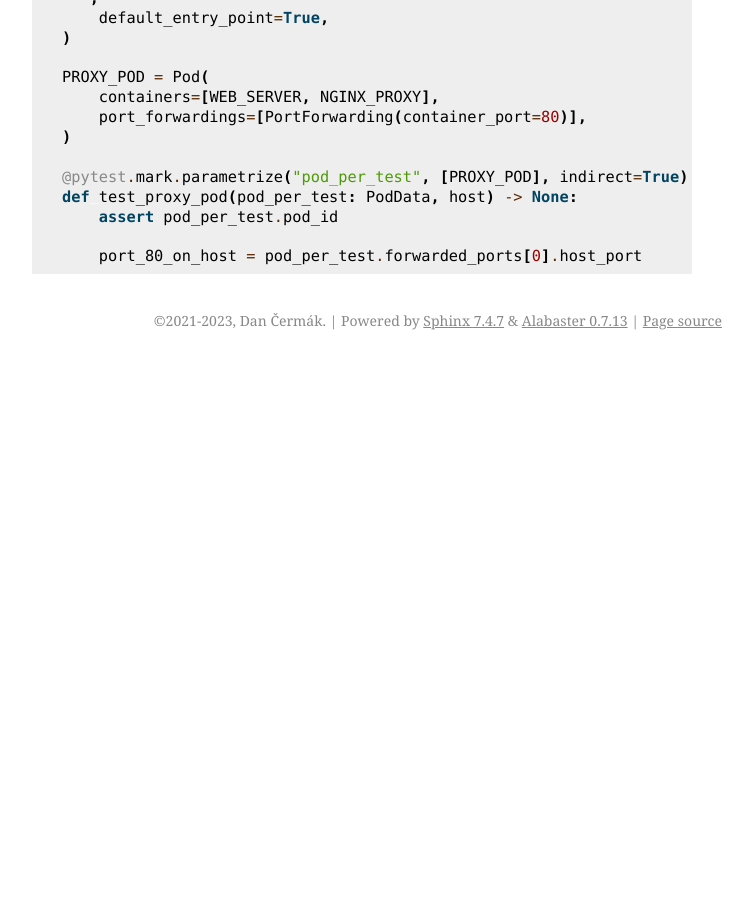
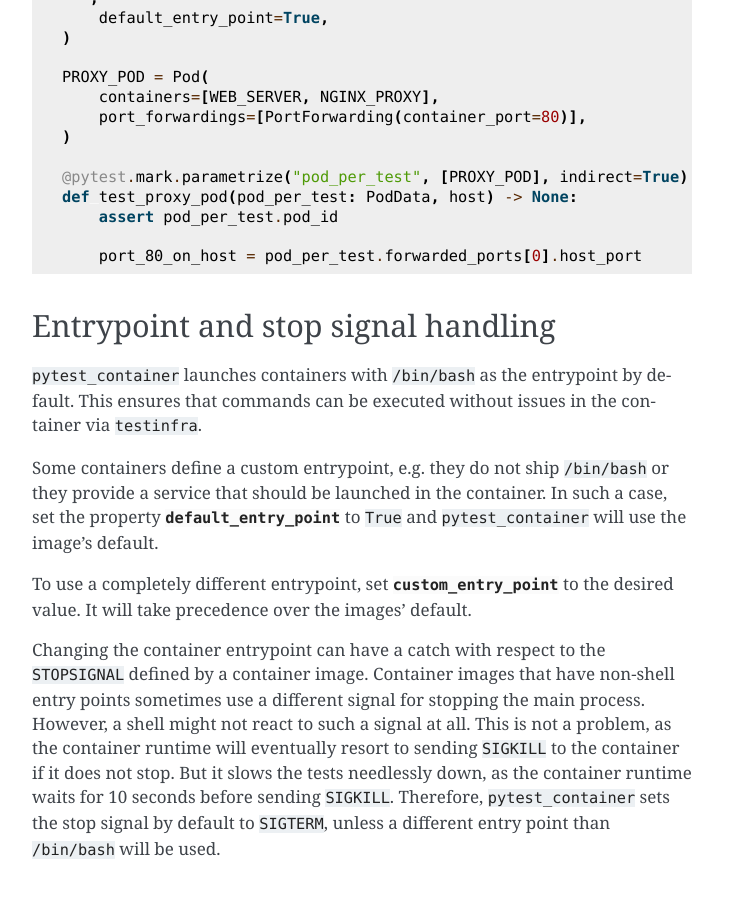
Before and after one commit to dcermak/pytest_container, a Sphinx documentation site: the page built from source/usage.rst, in a window 1280 px wide and 900 px high, scrolled down 7016 px. Shown: the whole window, without its empty margins (388-1141 px from the left). Built offline with Sphinx 7.4.7, drawn with Linux system fonts in a browser that asks for light colours; before the commit the page ends 7376 px from its top, so only the background shows below that; some of the changed text lies outside the part shown.

Commit message:
Use SIGTERM as STOPSIGNAL when using /bin/bash as the entrypoint
This fixes https://github.com/dcermak/pytest_container/issues/129

```diff
--- a/source/usage.rst
+++ b/source/usage.rst
@@ -394,3 +394,31 @@ follows:
    :py:func:`~pytest_container.plugin.pod_per_test` fixtures will therefore
    automatically skip the tests if the selected container runtime is not
    :command:`podman`.
+
+
+Entrypoint and stop signal handling
+-----------------------------------
+
+``pytest_container`` launches containers with :file:`/bin/bash` as the
+entrypoint by default. This ensures that commands can be executed without issues
+in the container via ``testinfra``.
+
+Some containers define a custom entrypoint, e.g. they do not ship
+:file:`/bin/bash` or they provide a service that should be launched in the
+container. In such a case, set the property
+:py:attr:`~pytest_container.container.ContainerBase.default_entry_point` to
+``True`` and ``pytest_container`` will use the image's default.
+
+To use a completely different entrypoint, set
+:py:attr:`~pytest_container.container.ContainerBase.custom_entry_point` to the
+desired value. It will take precedence over the images' default.
+
+Changing the container entrypoint can have a catch with respect to the
+``STOPSIGNAL`` defined by a container image. Container images that have
+non-shell entry points sometimes use a different signal for stopping the main
+process. However, a shell might not react to such a signal at all. This is not a
+problem, as the container runtime will eventually resort to sending ``SIGKILL``
+to the container if it does not stop. But it slows the tests needlessly down, as
+the container runtime waits for 10 seconds before sending
+``SIGKILL``. Therefore, ``pytest_container`` sets the stop signal by default to
+``SIGTERM``, unless a different entry point than :file:`/bin/bash` will be used.
```
Also changed, not shown: 2 other files.
